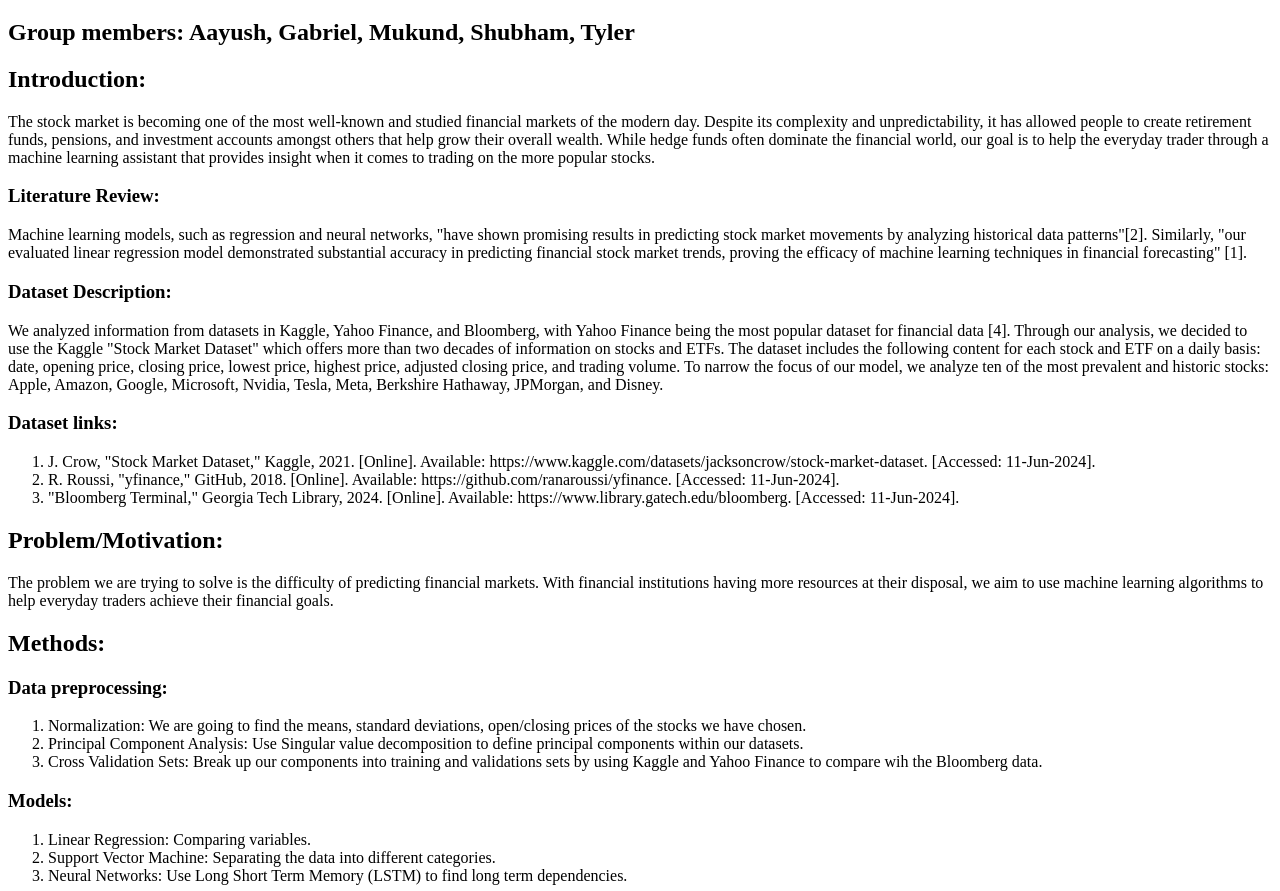
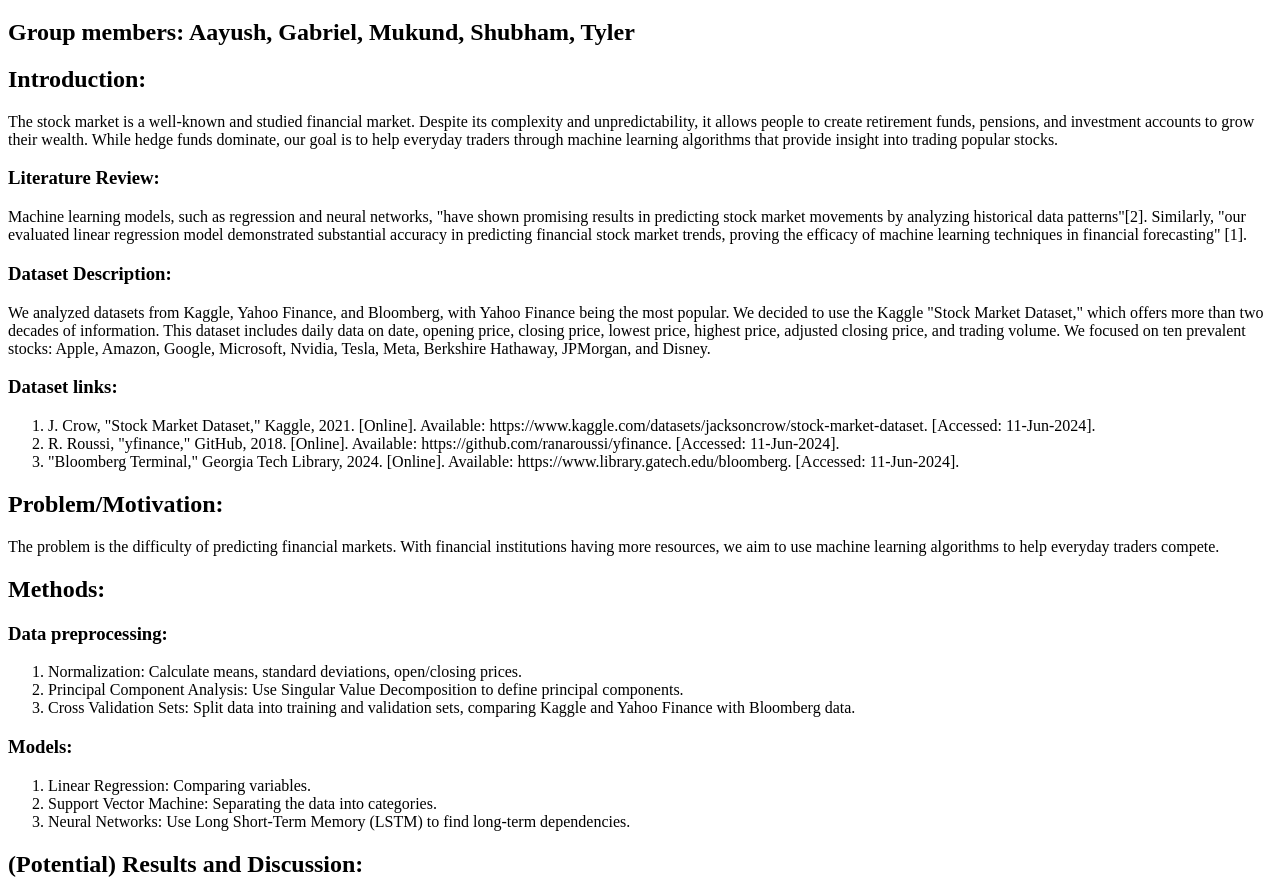
Before and after one commit to Shubham-Sahasrabudhe/CS4641_Proposal, a plain HTML site: page index.html in a window 1280 px wide. Shown: the part 61-952 px from the top of the page. Drawn offline with Linux system fonts and the light colour scheme.

Commit message:
Updated index.html to fit in the 500 word margins.

```diff
--- a/index.html
+++ b/index.html
@@ -10,13 +10,13 @@
     <h2>Group members: Aayush, Gabriel, Mukund, Shubham, Tyler</h2>
     <section>
         <h2>Introduction:</h2>
-        <p>The stock market is becoming one of the most well-known and studied financial markets of the modern day. Despite its complexity and unpredictability, it has allowed people to create retirement funds, pensions, and investment accounts amongst others that help grow their overall wealth. While hedge funds often dominate the financial world, our goal is to help the everyday trader through a machine learning assistant that provides insight when it comes to trading on the more popular stocks.</p>
+        <p>The stock market is a well-known and studied financial market. Despite its complexity and unpredictability, it allows people to create retirement funds, pensions, and investment accounts to grow their wealth. While hedge funds dominate, our goal is to help everyday traders through machine learning algorithms that provide insight into trading popular stocks.</p>
 
         <h3>Literature Review:</h3>
         <p>Machine learning models, such as regression and neural networks, "have shown promising results in predicting stock market movements by analyzing historical data patterns"[2]. Similarly, "our evaluated linear regression model demonstrated substantial accuracy in predicting financial stock market trends, proving the efficacy of machine learning techniques in financial forecasting" [1].</p>
 
         <h3>Dataset Description:</h3>
-        <p>We analyzed information from datasets in Kaggle, Yahoo Finance, and Bloomberg, with Yahoo Finance being the most popular dataset for financial data [4]. Through our analysis, we decided to use the Kaggle "Stock Market Dataset" which offers more than two decades of information on stocks and ETFs. The dataset includes the following content for each stock and ETF on a daily basis: date, opening price, closing price, lowest price, highest price, adjusted closing price, and trading volume.  To narrow the focus of our model, we analyze ten of the most prevalent and historic stocks: Apple, Amazon, Google, Microsoft, Nvidia, Tesla, Meta, Berkshire Hathaway, JPMorgan, and Disney.</p>
+        <p>We analyzed datasets from Kaggle, Yahoo Finance, and Bloomberg, with Yahoo Finance being the most popular. We decided to use the Kaggle "Stock Market Dataset," which offers more than two decades of information. This dataset includes daily data on date, opening price, closing price, lowest price, highest price, adjusted closing price, and trading volume. We focused on ten prevalent stocks: Apple, Amazon, Google, Microsoft, Nvidia, Tesla, Meta, Berkshire Hathaway, JPMorgan, and Disney.</p>
 
         <h3>Dataset links:</h3>
         <ol>
@@ -27,23 +27,23 @@
     </section>
     <section>
         <h2>Problem/Motivation:</h2>
-        <p>The problem we are trying to solve is the difficulty of predicting financial markets. With financial institutions having more resources at their disposal, we aim to use machine learning algorithms to help everyday traders achieve their financial goals.</p>
+        <p>The problem is the difficulty of predicting financial markets. With financial institutions having more resources, we aim to use machine learning algorithms to help everyday traders compete.</p>
     </section>
     <section>
         <h2>Methods:</h2>
 
         <h3>Data preprocessing:</h3>
         <ol>
-            <li>Normalization: We are going to find the means, standard deviations, open/closing prices of the stocks we have chosen.</li>
-            <li>Principal Component Analysis: Use Singular value decomposition to define principal components within our datasets.</li>
-            <li>Cross Validation Sets: Break up our components into training and validations sets by using Kaggle and Yahoo Finance to compare wih the Bloomberg data.</li>
+            <li>Normalization: Calculate means, standard deviations, open/closing prices.</li>
+            <li>Principal Component Analysis: Use Singular Value Decomposition to define principal components.</li>
+            <li>Cross Validation Sets: Split data into training and validation sets, comparing Kaggle and Yahoo Finance with Bloomberg data.</li>
         </ol>
 
         <h3>Models:</h3>
         <ol>
             <li>Linear Regression: Comparing variables.</li>
-            <li>Support Vector Machine: Separating the data into different categories.</li>
-            <li>Neural Networks: Use Long Short Term Memory (LSTM) to find long term dependencies.</li>
+            <li>Support Vector Machine: Separating the data into categories.</li>
+            <li>Neural Networks: Use Long Short-Term Memory (LSTM) to find long-term dependencies.</li>
         </ol>
     </section>
     <section>
@@ -65,9 +65,9 @@
         </ul>
 
         <h3>Project Goals: </h3>
-        <p>The objective of our model is to predict whether a stock will have a higher closing price compared to opening price on a given day, which we define as an uptick. </p>
+        <p>The objective is to predict whether a stock will have a higher closing price compared to its opening price on a given day (an uptick).</p>
         <h3>Expected Results:</h3>
-        <p> The Long Short Term Memory (LSTM) model is expected to have the most optimal predictions of the market. This is because LSTM networks "capture the context of the data as they are being trained and can address the gradient vanishing problem, making them the idea approach for time series forecasting [4]." The Linear Regression model is expected to have the least accuracy in accordance to our metrics as stock movements have a "non linear, dynamic and complex nature [3]" which cannot be robustly represnted by a simple regression model. Our prediction is backed by several tests as past surveys on papers indicate "it is evident that LSTM is the most preferred model among researchers for predicting stock price movements [5]." The SVM model is predicted to have a reasonable accuracy, but has some drawbacks related to the "selection of the kernel function parameters [...] and the value in the loss insensitive function [3]". </p>
+        <p>The Long Short Term Memory (LSTM) model is expected to have the most optimal predictions of the market due to its ability to capture the context of the data and address the gradient vanishing problem. Our prediction is supported by past surveys indicating that "LSTM is the most preferred model among researchers for predicting stock price movements" [5]. In contrast, the Linear Regression model is expected to have the least accuracy since stock movements have a "non-linear, dynamic, and complex nature" [3] that cannot be robustly represented by a simple regression model. The SVM model is predicted to have reasonable accuracy but faces challenges related to the selection of kernel function parameters and the value in the loss-insensitive function.</p>
     </section>
     <section>
         <h2>References:</h2>
```
